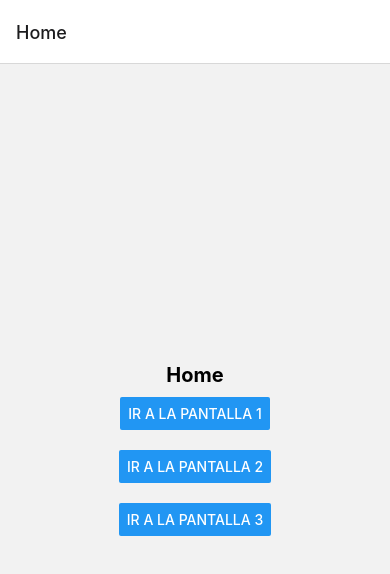
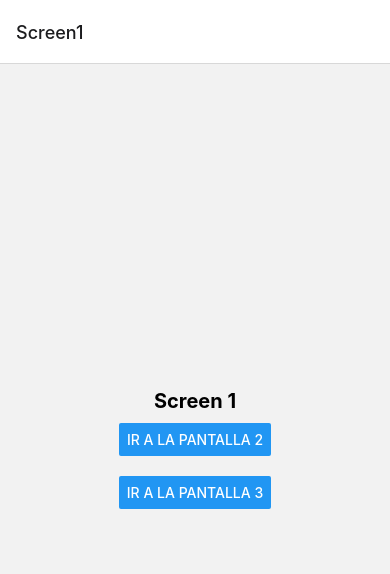
Before and after one commit to AlexanderGoH/TallerNav-ReactNat, a React Native app in the folder NavStack/: screen / in a window 390 px wide. Shown: the top 574 px of the page. Built offline with nearby package versions, Linux system fonts and the light colour scheme.

Commit message:
Pantalla Home eliminada

```diff
--- a/NavStack/App.js
+++ b/NavStack/App.js
@@ -2,7 +2,6 @@ import { NavigationContainer } from '@react-navigation/native';
 import { createStackNavigator } from '@react-navigation/stack';
 
 // Pantallas
-import HomeScreen from './screens/HomeScreen';
 import Screen1 from './screens/Screen1';
 import Screen2 from './screens/Screen2';
 import Screen3 from './screens/Screen3';
@@ -13,7 +12,6 @@ export default function App() {
   return (
     <NavigationContainer>
       <Stack.Navigator initialRouteName='Home'>
-        <Stack.Screen name="Home" component={HomeScreen} />
         <Stack.Screen name="Screen1" component={Screen1} />
         <Stack.Screen name="Screen2" component={Screen2} />
         <Stack.Screen name="Screen3" component={Screen3} />
--- a/NavStack/screens/HomeScreen.js
+++ /dev/null
@@ -1,31 +0,0 @@
-import * as React from 'react';
-import { Button, View, Text } from 'react-native';
-
-export default function Screen1({ navigation }) {
-  return(
-    <View style={{ flex: 1, alignItems: 'center', justifyContent: 'center' }}>
-      <Text style={{fontWeight: 'bold', fontSize: 20}}>Home</Text>
-
-      <View style={{margin: 10}}>
-        <Button
-          title="Ir a la pantalla 1"
-          onPress={() => navigation.navigate('Screen1')}
-        />
-      </View>
-
-      <View style={{margin: 10}}>
-        <Button
-          title="Ir a la pantalla 2"
-          onPress={() => navigation.navigate('Screen2')}
-        />
-      </View>
-
-      <View style={{margin: 10}}>
-        <Button
-          title="Ir a la pantalla 3"
-          onPress={() => navigation.navigate('Screen3')}
-        />
-      </View>
-    </View>
-  );
-}
--- a/NavStack/screens/Screen1.js
+++ b/NavStack/screens/Screen1.js
@@ -21,14 +21,6 @@ export default function Screen1({ navigation }) {
           onPress={() => navigation.navigate('Screen3')}
         />
       </View>
-
-      <View style={{margin: 10}}>
-        <Button
-          color='red'
-          title="Regresar"
-          onPress={() => navigation.goBack()}
-        />
-      </View>
     </View>
   );
 }
```
